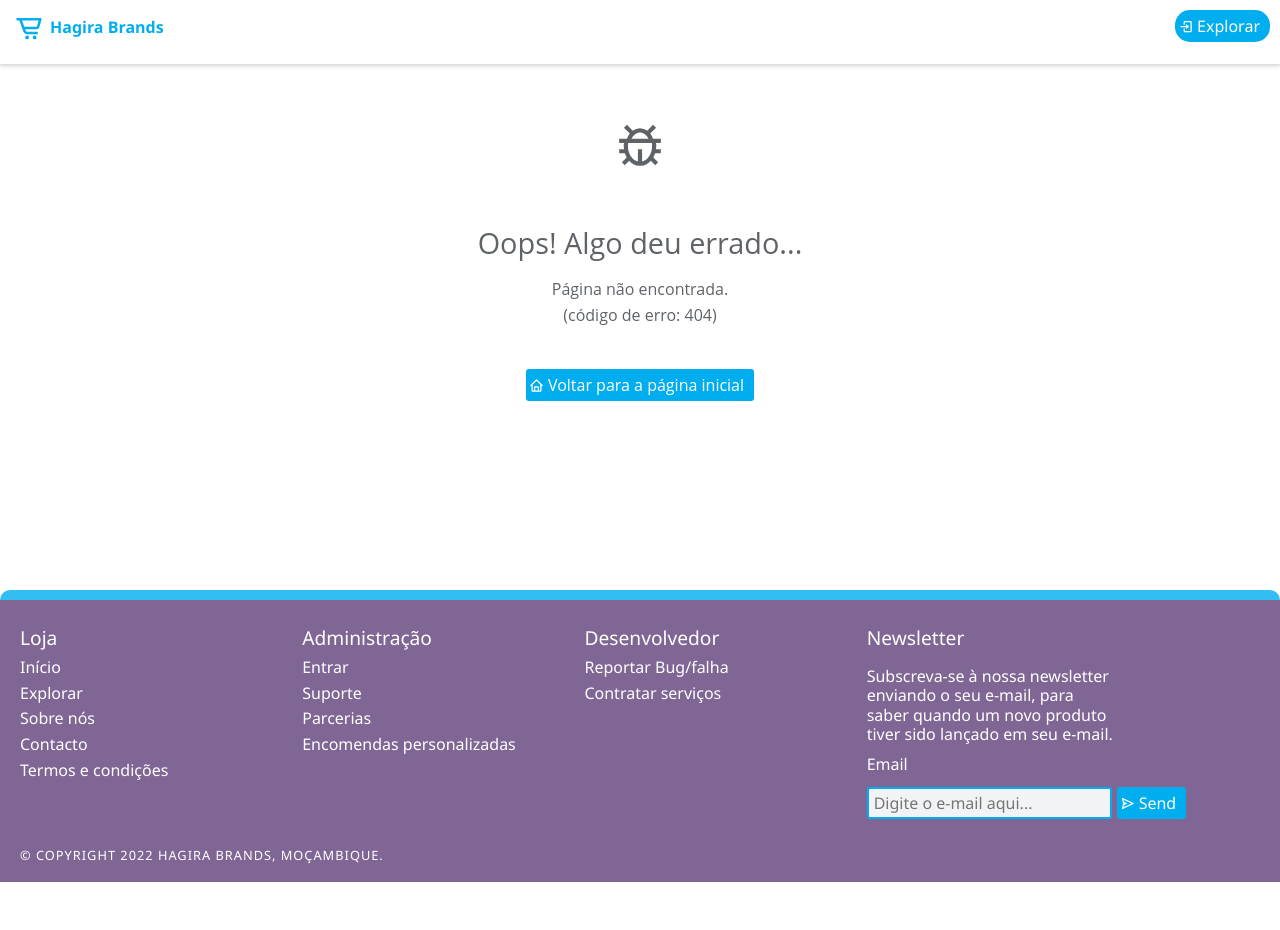
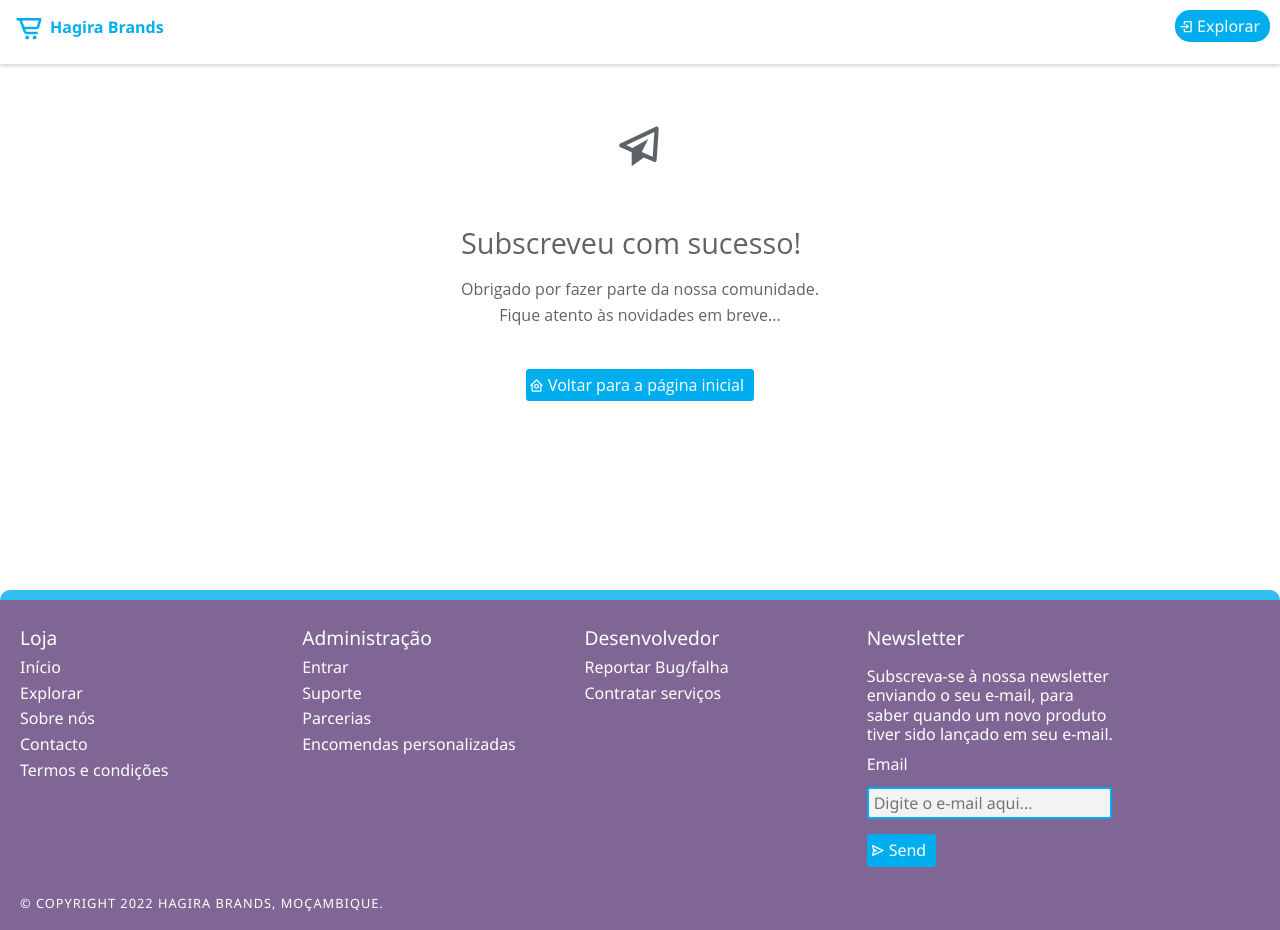
Before and after one commit to KainNhantumbo/Hagira-Brands-Store, a React (Create React App) app: page /subscribed-sucessfully in a window 1280 px wide. Before the commit the page ends 882 px from the top, so only its background shows below. Built offline with nearby package versions, Linux system fonts and the light colour scheme.

Commit message:
feat: added styles and structure to sucess page.

```diff
--- a/src/App.jsx
+++ b/src/App.jsx
@@ -4,6 +4,7 @@ import Login from './pages/Login';
 import Home from './pages/Home';
 import Footer from './components/Footer';
 import ErrorPage from './pages/ErrorPage';
+import Subscribe from './pages/Subscribe';
 import { ThemeProvider } from 'styled-components';
 import { primary } from './styles/themes';
 import { GlobalStyles } from './styles/Globalstyles';
@@ -16,6 +17,7 @@ const App = () => {
 			<Routes>
 				<Route path='/' element={<Home />} />
 				<Route path='/login' element={<Login />} />
+				<Route path='/subscribed-sucessfully' element={<Subscribe />} />
 				<Route path='*' element={<ErrorPage />} />
 			</Routes>
 			<Footer />
--- a/src/components/Footer.jsx
+++ b/src/components/Footer.jsx
@@ -69,8 +69,10 @@ const Footer = () => {
 							name='email'
 							placeholder='Digite o e-mail aqui...'
 						/>
+					</div>
+					<a href='/subscribed-sucessfully'>
 						<Button text={'Send'} icon={<BiSend />} />
-					</div>
+					</a>
 				</section>
 			</section>
 			<div className='copyright'>
--- a/src/pages/Subscribe.jsx
+++ b/src/pages/Subscribe.jsx
@@ -1,9 +1,21 @@
-import { SubscribedContainer } from "../styles/subscribe";
+import { ErrorPageContainer } from '../styles/errorPage';
+import { BiPaperPlane, BiHomeCircle } from 'react-icons/bi';
+import Button from '../components/Button';
 
 const Subscribe = () => {
-  return <SubscribedContainer>
-
-  </SubscribedContainer> ;
-}
+	return (
+		<ErrorPageContainer>
+			<BiPaperPlane id='bugSVG' />
+			<div>
+				<h1>Subscreveu com sucesso!</h1>
+				<p>Obrigado por fazer parte da nossa comunidade.</p>
+				<p>Fique atento às novidades em breve...</p>
+			</div>
+			<a href='/'>
+				<Button icon={<BiHomeCircle />} text={'Voltar para a página inicial'} />
+			</a>
+		</ErrorPageContainer>
+	);
+};
 
 export default Subscribe;
```
